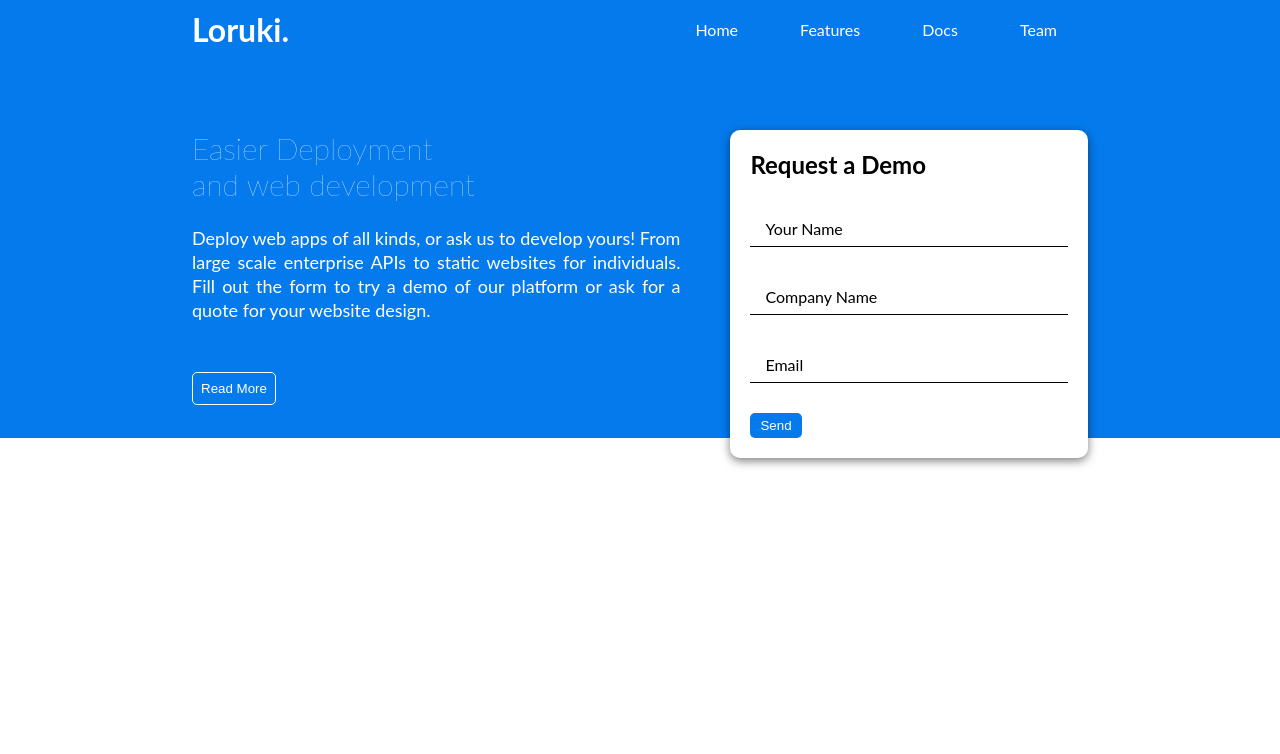
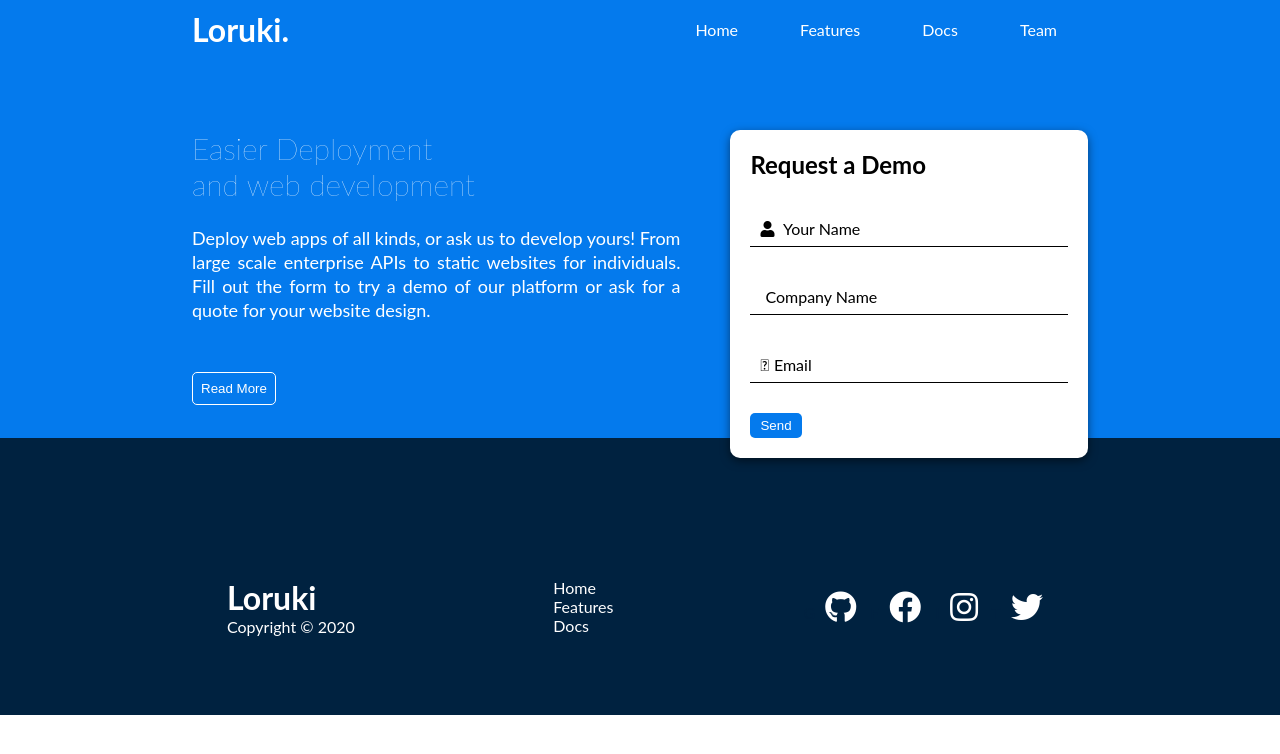
Before and after one commit to BF-FrontEnd-class-2024/group3-loruki-rebuild, a website: page index.html in a window 1280 px wide. Drawn offline with Linux system fonts and the light colour scheme.

Commit message:
add a footer

```diff
--- a/index.html
+++ b/index.html
@@ -6,6 +6,12 @@
     <meta name="viewport" content="width=device-width, initial-scale=1.0" />
     <title>Loruki</title>
     <link href="./styles/index.css" rel="stylesheet" />
+    <link
+      rel="stylesheet"
+      href="https://cdnjs.cloudflare.com/ajax/libs/font-awesome/5.15.1/css/all.min.css"
+      integrity="sha512-+4zCK9k+qNFUR5X+cKL9EIR+ZOhtIloNl9GIKS57V1MyNsYpYcUrUeQc9vNfzsWfV28IaLL3i96P9sdNyeRssA=="
+      crossorigin="anonymous"
+    />
   </head>
 
   <body>
@@ -77,5 +83,36 @@
         </div>
       </div>
     </main>
+
+    <!-- Footer -->
+    <footer class="footer">
+      <div class="container">
+        <div class="footer-content">
+          <h1>Loruki</h1>
+          <p>Copyright &copy; 2020</p>
+        </div>
+        <nav class="footer-nav">
+          <ul>
+            <li><a class="footer-link" href="index.html">Home</a></li>
+            <li><a class="footer-link" href="features.html">Features</a></li>
+            <li><a class="footer-link" href="docs.html">Docs</a></li>
+          </ul>
+        </nav>
+        <div class="footer-social">
+          <a class="social-link" href="#"
+            >G<i class="fab fa-github fa-2x"></i
+          ></a>
+          <a class="social-link" href="#"
+            >F<i class="fab fa-facebook fa-2x"></i
+          ></a>
+          <a class="social-link" href="#"
+            >I<i class="fab fa-instagram fa-2x"></i
+          ></a>
+          <a class="social-link" href="#"
+            >T<i class="fab fa-twitter fa-2x"></i
+          ></a>
+        </div>
+      </div>
+    </footer>
   </body>
 </html>
--- a/styles/index.css
+++ b/styles/index.css
@@ -175,3 +175,64 @@ input:valid ~ label {
   top: -35px;
   font-size: 14px;
 }
+
+/* Footer Styles */
+.footer {
+  background-color: #002240;
+  color: #fff;
+  padding: 50px;
+}
+
+.footer .container {
+  display: flex;
+  justify-content: space-between;
+  align-items: center;
+}
+
+.footer-content {
+  flex: 1;
+}
+
+.footer-content h1 {
+  font-size: 2rem;
+}
+
+.footer-nav ul {
+  list-style: none;
+  padding: 30px;
+}
+
+.footer-link {
+  color: #fff;
+  margin-right: 10rem;
+}
+
+.footer-nav a:hover {
+  border-bottom: 2px #fff solid;
+}
+
+.social-link {
+  color: #002240;
+}
+
+.fab {
+  margin: 0 10px;
+  color: white;
+}
+
+/* Social Icons Hover Colors */
+.fa-github:hover {
+  color: black;
+}
+
+.fa-facebook:hover {
+  color: #1773ea;
+}
+
+.fa-instagram:hover {
+  color: #b32e87;
+}
+
+.fa-twitter:hover {
+  color: #1c9cea;
+}
```
